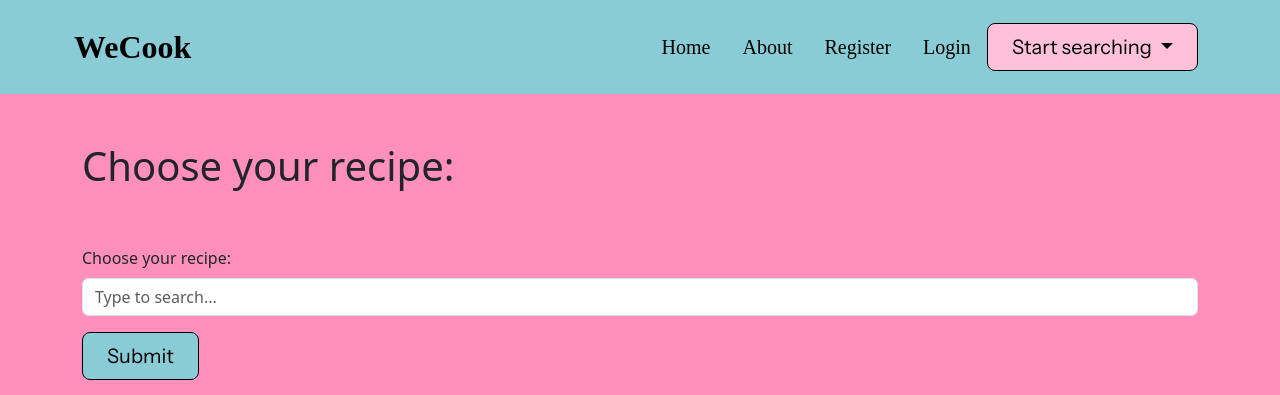
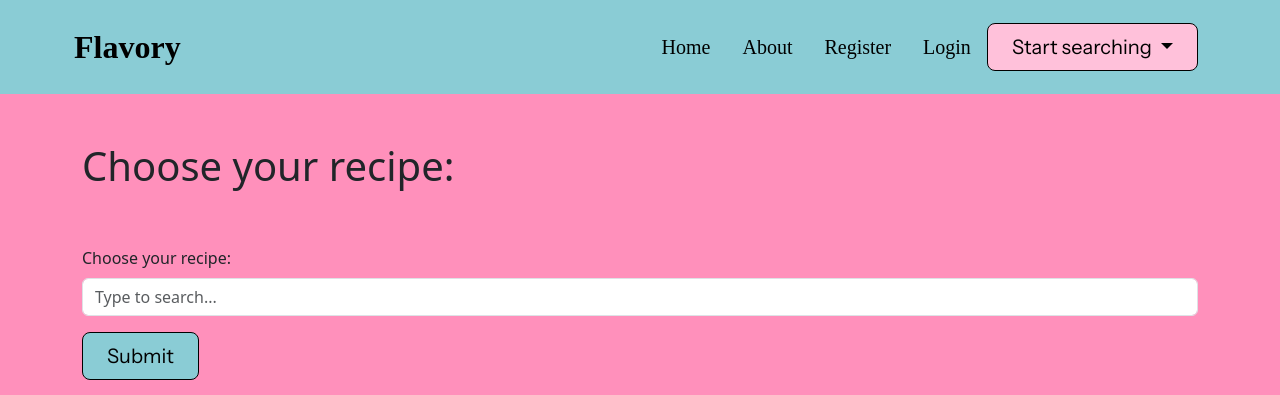
Before and after one commit to gilbert-gr/recipe-web-app, a Flask app: page /name-search in a window 1280 px wide. Shown: the top 395 px of the page. Run offline with Flask 3, Linux system fonts and the light colour scheme; some libraries are stand-ins or nearby versions.

Commit message:
Change name

```diff
--- a/templates/header.html
+++ b/templates/header.html
@@ -2,7 +2,7 @@
 <html lang="en">
 <head>
     <meta charset="UTF-8">
-    <title>WeCook</title>
+    <title>Flavory</title>
     {{ bootstrap.load_css() }}
     <link href="../static/css/style.css" rel="stylesheet">
     <link rel="preconnect" href="https://fonts.googleapis.com">
@@ -14,7 +14,7 @@
 
 <nav class="navbar navbar-expand-lg navbar-light" id="mainNav">
     <div class="container px-4 px-lg-1">
-        <a class="navbar-brand nav-black fs-2" href="{{ url_for('home') }}"><b>WeCook</b></a>
+        <a class="navbar-brand nav-black fs-2" href="{{ url_for('home') }}"><b>Flavory</b></a>
         <button class="navbar-toggler" type="button" data-bs-toggle="collapse" data-bs-target="#navbarResponsive"
                 aria-controls="navbarResponsive" aria-expanded="false" aria-label="Toggle navigation">
             Menu
```
